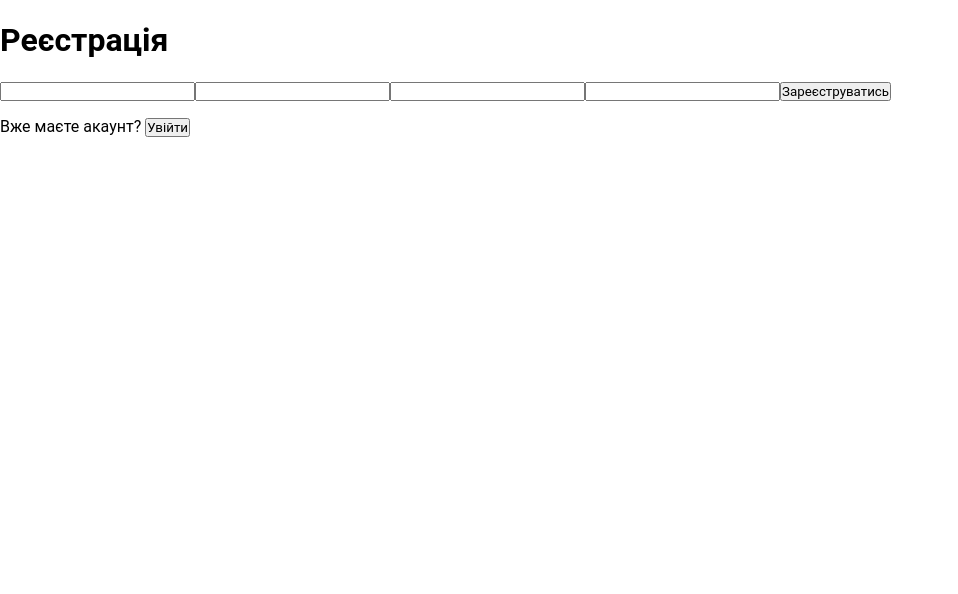
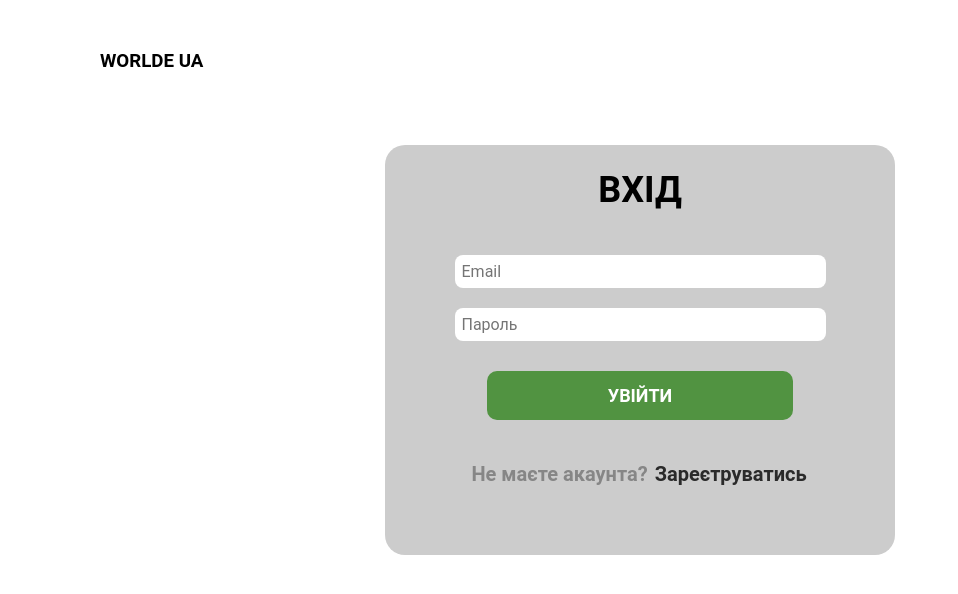
Before and after one commit to WordleUA/wordle, a React (Create React App) app in the folder src/main/webapp/reactjs/: page / in a window 1280 px wide. Shown: the top 594 px of the page, without its empty margins (0-958 px from the left). Built offline with nearby package versions, Linux system fonts and the light colour scheme.

Commit message:
Developed Login and Registration pages + css styles to them

```diff
--- a/src/main/webapp/reactjs/src/App.js
+++ b/src/main/webapp/reactjs/src/App.js
@@ -1,11 +1,15 @@
 import logo from './logo.svg';
 import './index.css';
 import Registration from "./components/Registration/Registration.jsx"
+import Login from "./components/Login/Login.jsx"
 
 function App() {
   return (
-   <Registration/>
+   <Login/>
+
+
   );
 }
 
+
 export default App;
--- a/src/main/webapp/reactjs/src/components/Login/Login.css
+++ b/src/main/webapp/reactjs/src/components/Login/Login.css
@@ -0,0 +1,80 @@
+.login-page {
+    margin: 50px 100px;
+
+}
+
+.login-form--form {
+    display: flex;
+    flex-direction: column;
+    align-items: center;
+    height: 410px;
+    width: 510px;
+    background-color: #CCCCCC;
+    border-radius: 20px;
+    gap: 20px;
+
+}
+
+.login-form {
+    margin-top: 5%;
+}
+
+.login {
+    display: flex;
+    flex-direction: column;
+    align-items: center;
+}
+
+.login-header {
+
+    font-size: 36px;
+}
+
+
+
+.login-form-btn {
+    background: #519341;
+    border-radius: 10px;
+    font-size: 18px;
+    font-weight: 700;
+    width: 60%;
+    padding: 12px 32px;
+    border-color: transparent;
+    color: #FFFFFF;
+    margin-top: 2%;
+}
+
+.login-form-btn-toregistration {
+    color: #2a2a2a;
+    font-size: 20px;
+    font-weight: 700;
+    border-color: transparent;
+    background: none;
+}
+.login-form-btn-toregistration:hover {
+    text-decoration: underline;
+    cursor: pointer;
+}
+.login-form-btn:hover {
+    background: #478139;
+    cursor: pointer;
+}
+.login-form-p {
+    color: #868686;
+    font-size: 20px;
+    font-weight: 700;
+}
+
+
+.login-form-input {
+    background: #ffffff;
+    border-radius: 8px;
+    font-size: 16px;
+    width: 70%;
+    padding: 5px;
+    border-color: transparent;
+}
+
+.login-form-input:focus {
+    background: #ececec;
+}
--- a/src/main/webapp/reactjs/src/components/Login/Login.jsx
+++ b/src/main/webapp/reactjs/src/components/Login/Login.jsx
@@ -0,0 +1,41 @@
+import React from 'react';
+
+import "./Login.css"
+
+function Login() {
+    return (
+        <div className="login-page">
+            <h3 className="logo">WORLDE UA</h3>
+            <div className="login">
+
+                <div className="login-form">
+
+                    <form className="login-form--form">
+                        <h1 className="login-header">ВХІД</h1>
+                        <input className="login-form-input"
+                               type="text"
+                               name="email"
+                               placeholder="Email"
+
+                        />
+
+                        <input className="login-form-input"
+                               type="password"
+                               name="password"
+                               placeholder="Пароль"
+
+                        />
+
+                        <button className="login-form-btn" type="submit">УВІЙТИ
+                        </button>
+                        <p className="login-form-p">Не маєте акаунта? <button className="login-form-btn-toregistration">Зареєтруватись</button></p>
+                    </form>
+                </div>
+            </div>
+        </div>
+
+    );
+
+}
+
+export default Login;
--- a/src/main/webapp/reactjs/src/components/Registration/Registration.css
+++ b/src/main/webapp/reactjs/src/components/Registration/Registration.css
@@ -1,4 +1,17 @@
+.registration-page {
+    margin: 50px 100px;
+
+}
+
 .registration-form--form {
+    display: flex;
+    flex-direction: column;
+    align-items: center;
+    height: 500px;
+    width: 510px;
+    background-color: #CCCCCC;
+    border-radius: 20px;
+    gap: 20px;
 
 }
 
@@ -8,12 +21,14 @@
 }
 
 .registration {
-
+    display: flex;
+    flex-direction: column;
+    align-items: center;
 }
 
 .registration-header {
 
-
+font-size: 36px;
 }
 
 .registration-form {
@@ -23,15 +38,48 @@
 
 
 .registration-form-btn {
-
+    background: #519341;
+    border-radius: 10px;
+    font-size: 18px;
+    font-weight: 700;
+    width: 60%;
+    padding: 12px 32px;
+    border-color: transparent;
+    color: #FFFFFF;
+    margin-top: 2%;
 }
 
+.registration-form-btn-tologin {
+    color: #2a2a2a;
+    font-size: 20px;
+    font-weight: 700;
+    border-color: transparent;
+    background: none;
+}
+.registration-form-btn-tologin:hover {
+    text-decoration: underline;
+    cursor: pointer;
+}
 .registration-form-btn:hover {
-
+    background: #478139;
+    cursor: pointer;
+}
+.registration-form-p {
+    color: #868686;
+    font-size: 20px;
+    font-weight: 700;
 }
 
 
+.registration-form-input {
+    background: #ffffff;
+    border-radius: 8px;
+    font-size: 16px;
+    width: 70%;
+    padding: 5px;
+    border-color: transparent;
+}
 
-.registration-form-input {
-
+.registration-form-input:focus {
+    background: #ececec;
 }
--- a/src/main/webapp/reactjs/src/components/Registration/Registration.jsx
+++ b/src/main/webapp/reactjs/src/components/Registration/Registration.jsx
@@ -4,39 +4,46 @@ import "./Registration.css"
 
 function Registration() {
     return (
+        <div className="registration-page">
+            <h3 className="logo">WORLDE UA</h3>
             <div className="registration">
 
                 <div className="registration-form">
 
                     <form className="registration-form--form">
-                    <h1 className="registration-header">Реєстрація</h1>
+                        <h1 className="registration-header">РEЄСТРАЦІЯ</h1>
                         <input className="registration-form-input"
                                type="text"
                                name="login"
+                               placeholder="Логін"
 
                         />
                         <input className="registration-form-input"
                                type="email"
                                name="email"
+                               placeholder="Email"
                         />
 
                         <input className="registration-form-input"
                                type="password"
                                name="password"
-
+                               placeholder="Пароль"
 
                         />
                         <input className="registration-form-input"
                                type="password"
                                name="password"
+                               placeholder="Повторіть пароль"
                         />
 
-                    <button className="registration-form-btn" type="submit">Зареєструватись
+                        <button className="registration-form-btn" type="submit">ЗАРЕЄСТРУВАТИСЬ
                         </button>
-                    <p>Вже маєте акаунт? <button>Увійти</button></p>
+                        <p className="registration-form-p">Вже маєте акаунт? <button className="registration-form-btn-tologin">Увійти</button></p>
                     </form>
                 </div>
             </div>
+        </div>
+
     );
 
 }
```
Also changed, not shown: src/main/webapp/reactjs/src/index.css (line endings or trailing spaces). Lines whose indentation alone changed are shown as unchanged.
